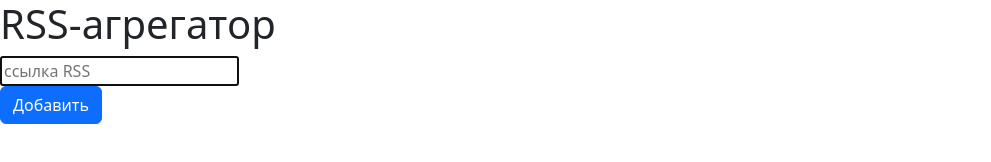
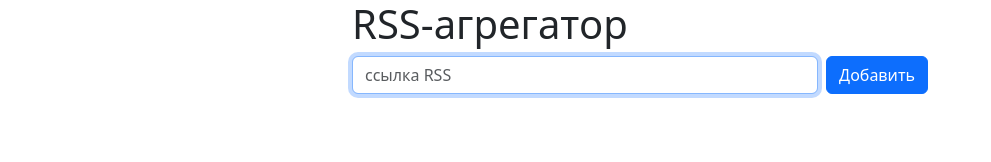
Before and after one commit to NastyaSinitsyna/frontend-project-11, a website built with Vite: page index.html in a window 1280 px wide. Shown: the whole page, without its empty margins (0-991 px from the left). Built offline with nearby package versions, Linux system fonts and the light colour scheme.

Commit message:
fix main html

```diff
--- a/index.html
+++ b/index.html
@@ -7,15 +7,18 @@
   </head>
   <body>
     <div id="app">
-      <h1>RSS-агрегатор</h1>
+      <div class="container d-flex gap-2 mx-auto" style="max-width: 600px">
+        <h1>RSS-агрегатор</h1>
+      </div>
       <form id="rss-form">
-        <div>
-          <input id="url-input" autofocus="" type="text" name="url" placeholder="ссылка RSS" autocomplete="off" required>
+        <div class="container d-flex gap-2 mx-auto" style="max-width: 600px">
+          <input id="url-input" class="form-control" autofocus="" type="text" name="url" placeholder="ссылка RSS" autocomplete="off" required>
           <label for="url-input" class="visually-hidden">Ссылка RSS</label>
+          <button type="submit" class="btn btn-primary">Добавить</button>
         </div>
-        <button type="submit" class="btn btn-primary">Добавить</button>
       </form>
+      <p class="feedback"></p>
     </div>
-    <script type="module" src="/src/main.js"></script>
+    <script type="module" src="./src/main.js"></script>
   </body>
 </html>
```
